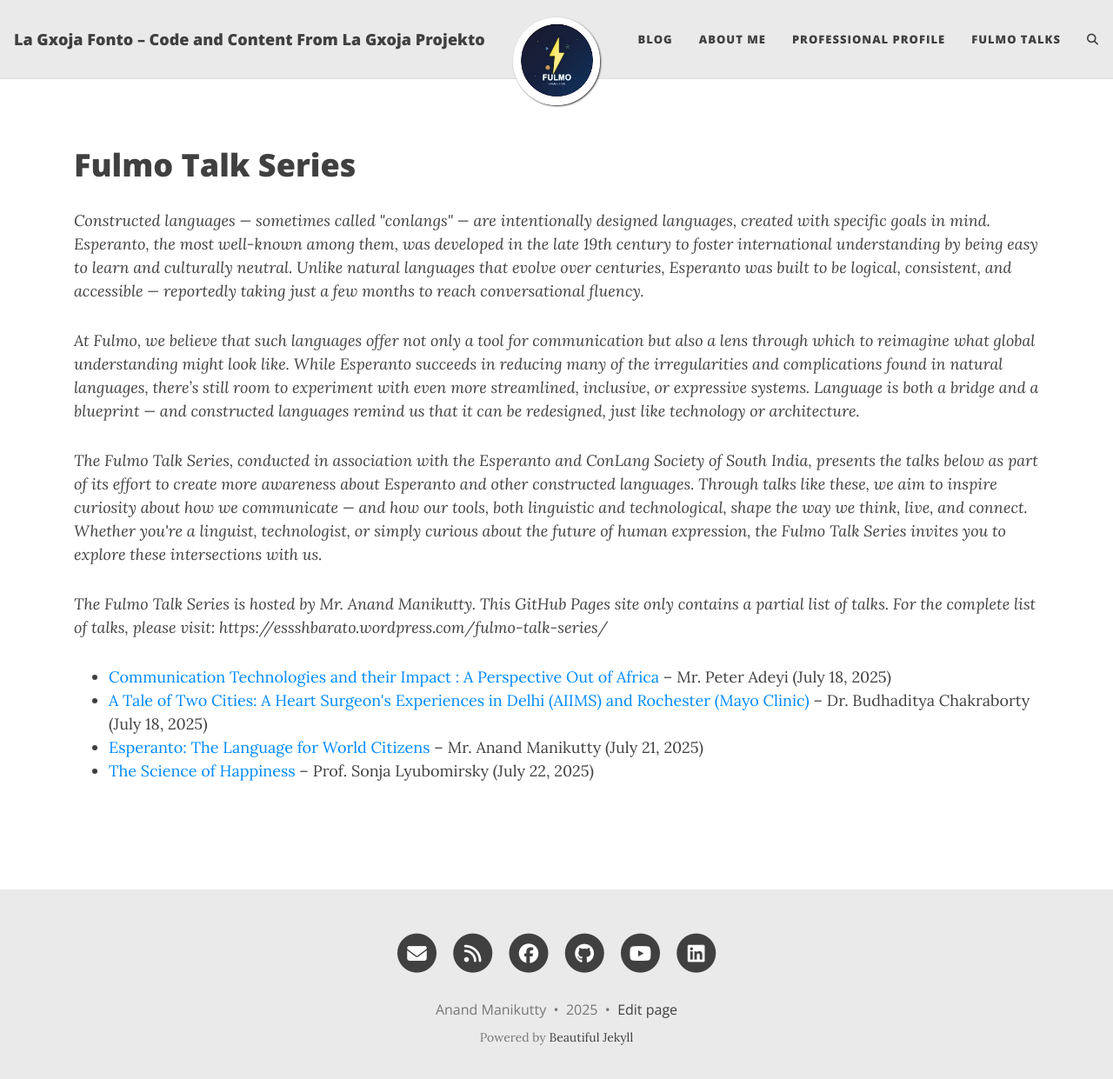
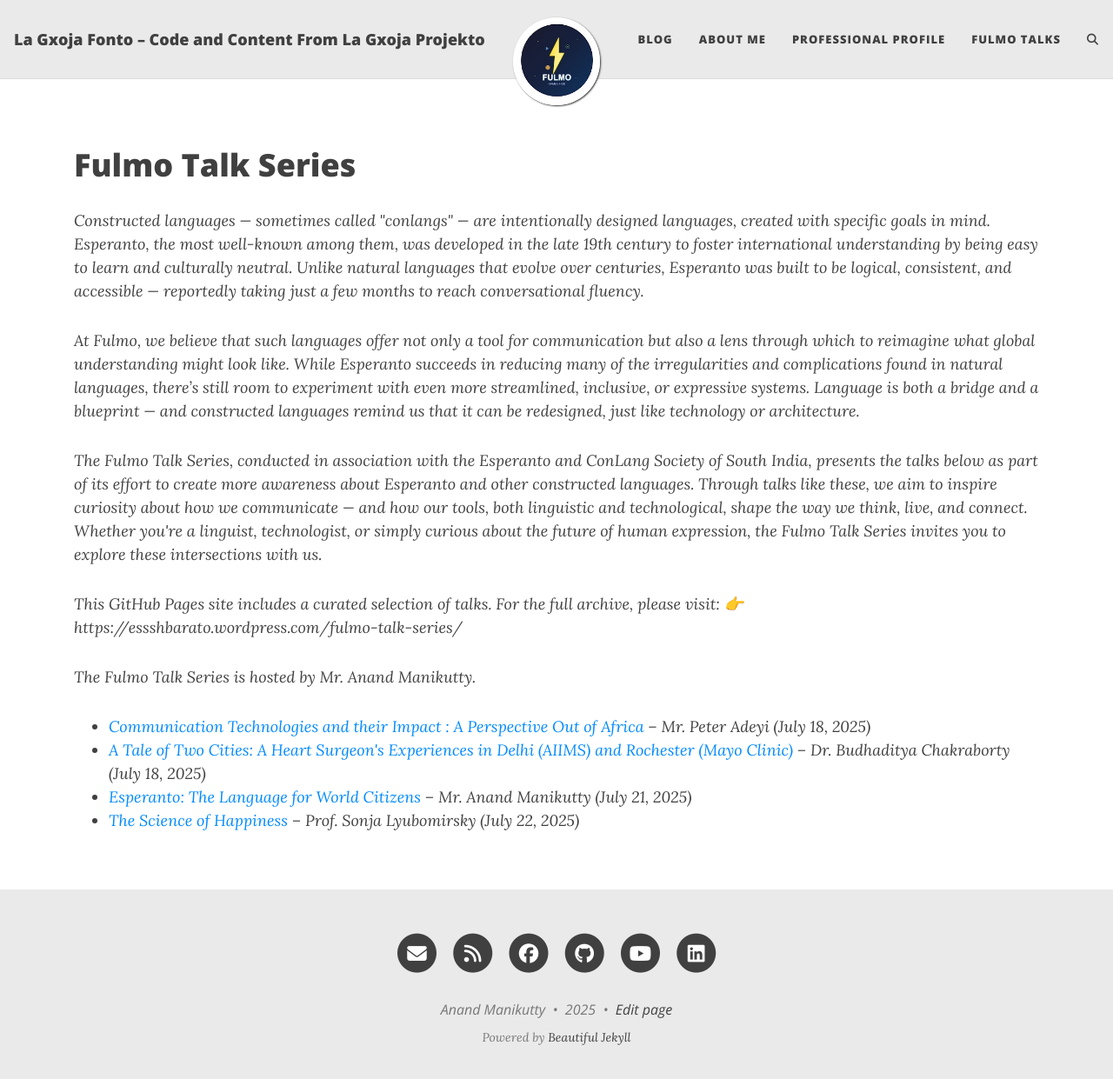
Before and after one commit to delphicventurescode/delphicventurescode.github.io, a Jekyll site: the page built from talks.html, in a window 1280 px wide and 1254 px high. Shown: the top 1241 px of the window at 87% size. Built offline with Jekyll 4.4.1, drawn with Linux system fonts in a browser that asks for light colours; comment, search, counter and statistics services are not loaded.

Commit message:
edit talks.html

```diff
--- a/talks.html
+++ b/talks.html
@@ -19,7 +19,12 @@
 </em></p>
 
 <p><em>
-The Fulmo Talk Series is hosted by Mr. Anand Manikutty. This GitHub Pages site only contains a partial list of talks. For the complete list of talks, please visit: https://essshbarato.wordpress.com/fulmo-talk-series/
+This GitHub Pages site includes a curated selection of talks. For the full archive, please visit:
+👉 https://essshbarato.wordpress.com/fulmo-talk-series/
+</em</p>
+
+<p><em>
+The Fulmo Talk Series is hosted by Mr. Anand Manikutty.
 </em></p>
 
 {% if site.talks.size > 0 %}
```
